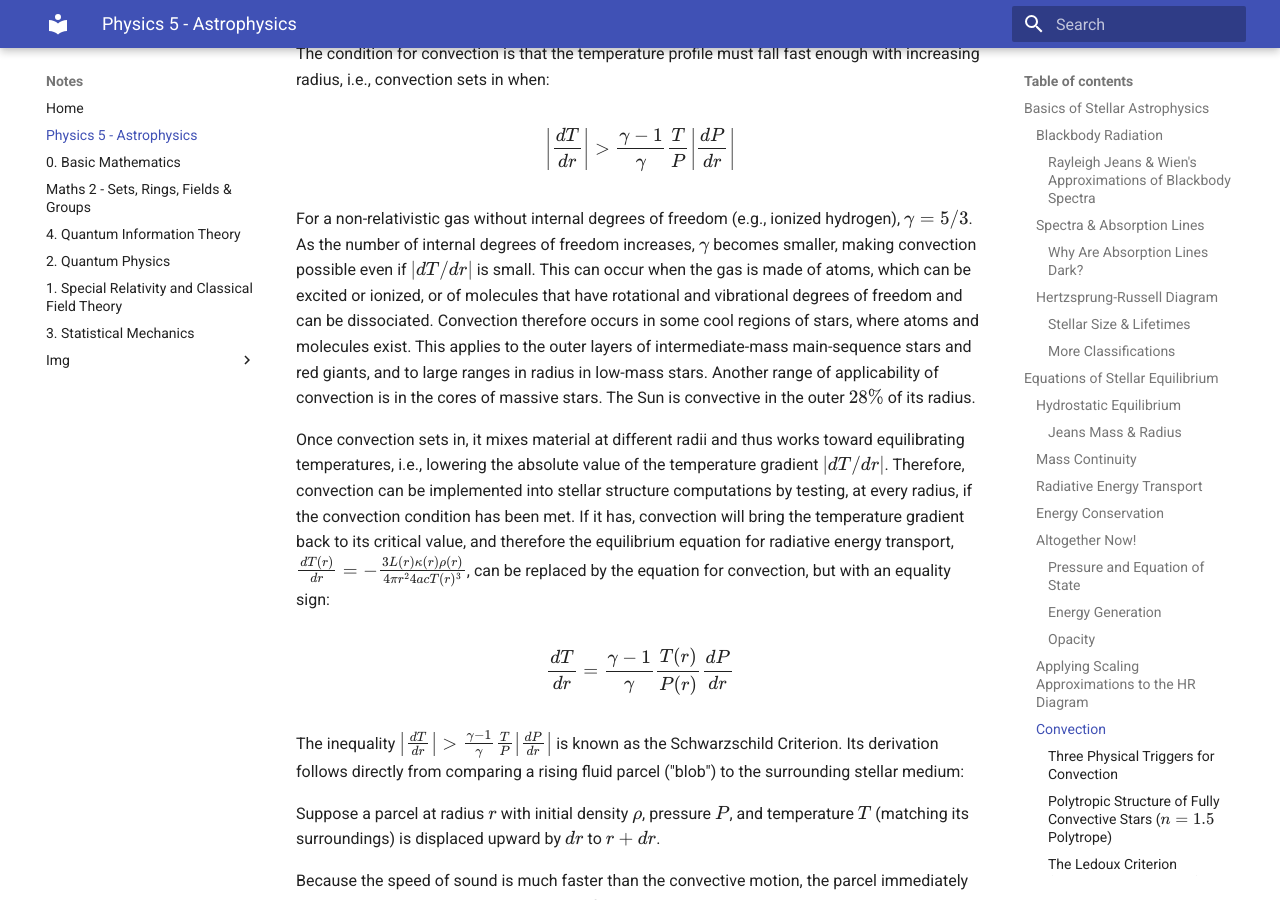
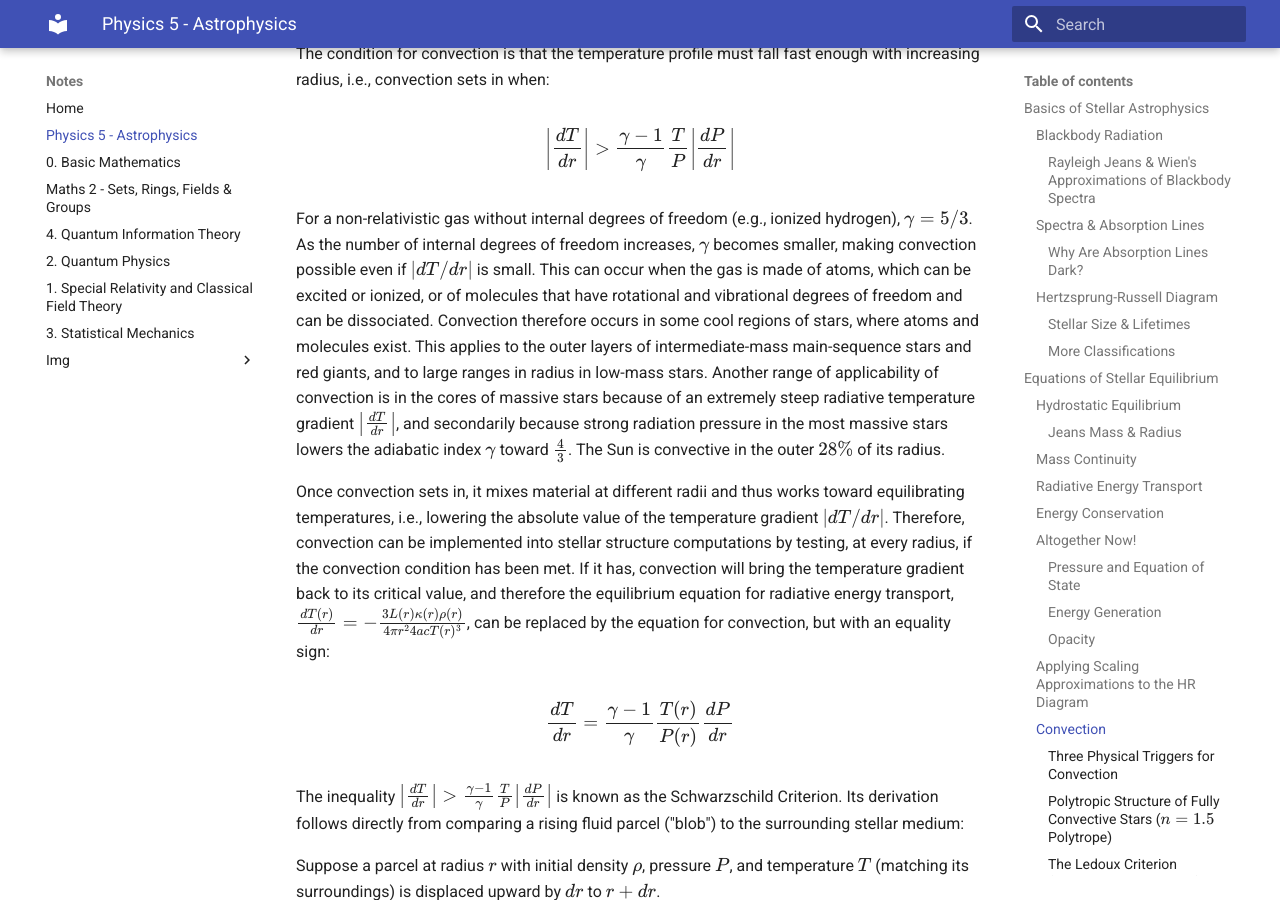
Before and after one commit to regstuff/notes, an MkDocs documentation site: the page built from docs/Physics_Astrophysics.md, in a window 1280 px wide and 900 px high, scrolled down 43322 px. Built offline with MkDocs 1.6.1 and Material for MkDocs 9.7.7, drawn with Linux system fonts in a browser that asks for light colours.

Commit message:
Enhance convection section in astrophysics documentation
Expanded explanation of convection in stars, detailing conditions and applicability in various stellar environments.

```diff
--- a/docs/Physics_Astrophysics.md
+++ b/docs/Physics_Astrophysics.md
@@ -937,7 +937,7 @@ The condition for convection is that the temperature profile must fall fast enou
 
 $$\left\vert{}\frac{dT}{dr}\right\vert{} > \frac{\gamma - 1}{\gamma}\frac{T}{P}\left\vert{}\frac{dP}{dr}\right\vert{}$$
 
-For a non-relativistic gas without internal degrees of freedom (e.g., ionized hydrogen), $\gamma = 5/3$. As the number of internal degrees of freedom increases, $\gamma$ becomes smaller, making convection possible even if $\vert{}dT/dr\vert{}$ is small. This can occur when the gas is made of atoms, which can be excited or ionized, or of molecules that have rotational and vibrational degrees of freedom and can be dissociated. Convection therefore occurs in some cool regions of stars, where atoms and molecules exist. This applies to the outer layers of intermediate-mass main-sequence stars and red giants, and to large ranges in radius in low-mass stars. Another range of applicability of convection is in the cores of massive stars. The Sun is convective in the outer $28\%$ of its radius.
+For a non-relativistic gas without internal degrees of freedom (e.g., ionized hydrogen), $\gamma = 5/3$. As the number of internal degrees of freedom increases, $\gamma$ becomes smaller, making convection possible even if $\vert{}dT/dr\vert{}$ is small. This can occur when the gas is made of atoms, which can be excited or ionized, or of molecules that have rotational and vibrational degrees of freedom and can be dissociated. Convection therefore occurs in some cool regions of stars, where atoms and molecules exist. This applies to the outer layers of intermediate-mass main-sequence stars and red giants, and to large ranges in radius in low-mass stars. Another range of applicability of convection is in the cores of massive stars because of an extremely steep radiative temperature gradient $\left\vert{}\frac{dT}{dr}\right\vert{}$, and secondarily because strong radiation pressure in the most massive stars lowers the adiabatic index $\gamma$ toward $\frac{4}{3}$. The Sun is convective in the outer $28\%$ of its radius.
 
 Once convection sets in, it mixes material at different radii and thus works toward equilibrating temperatures, i.e., lowering the absolute value of the temperature gradient $\vert{}dT/dr\vert{}$. Therefore, convection can be implemented into stellar structure computations by testing, at every radius, if the convection condition has been met. If it has, convection will bring the temperature gradient back to its critical value, and therefore the equilibrium equation for radiative energy transport, $\frac{dT(r)}{dr} = -\frac{3L(r)\kappa(r)\rho(r)}{4\pi r^2 4acT(r)^3}$, can be replaced by the equation for convection, but with an equality sign:
 
```
